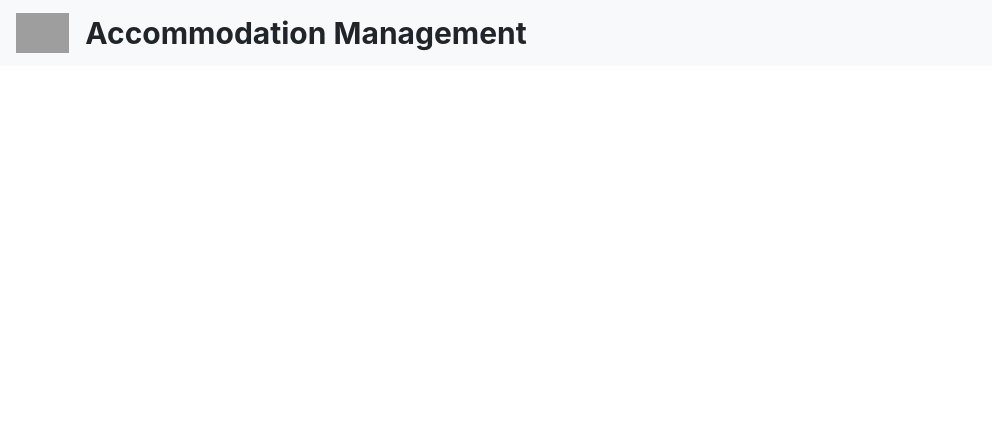
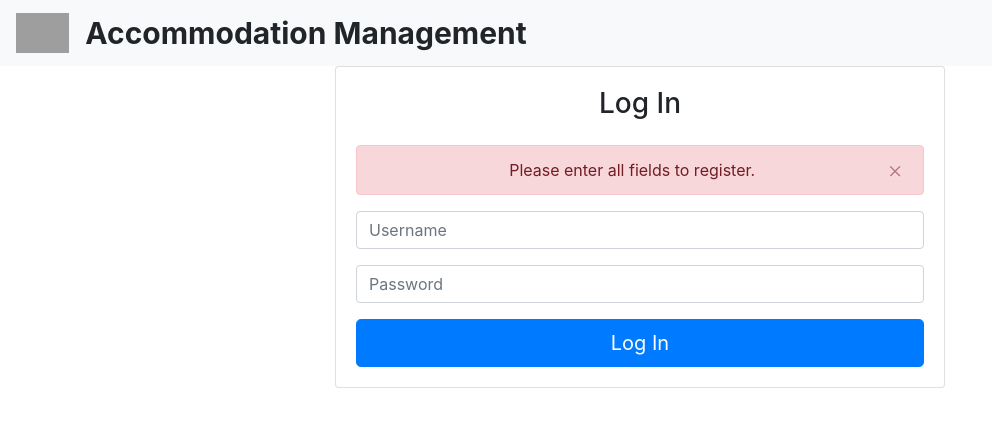
Before and after one commit to team3-apartments/ApartmentManager-Client, a React (Create React App) app: page / in a window 1280 px wide. Shown: the top 426 px of the page, without its empty margins (0-992 px from the left). Built offline with nearby package versions, Linux system fonts and the light colour scheme; grey boxes are pictures that could not be loaded.

Commit message:
implemented new log in

```diff
--- a/src/App.js
+++ b/src/App.js
@@ -4,6 +4,10 @@ import './App.css';
 import Navbar from './Components/Navbar';
 import { BrowserRouter, Route } from 'react-router-dom';
 import UpdateForm from './Components/UpdateForm';
+import DeleteForm from './Components/DeleteForm';
+import CreateForm from './Components/CreateForm';
+import Login from './Components/Login';
+
 
 
 class App extends Component {
@@ -12,7 +16,10 @@ class App extends Component {
       <BrowserRouter>
         <div className="App">
           <Navbar />
-          {/* <Route exact path="/" component={Home} /> */}
+          <Login />
+          {/* <Route exact path="/" component={CreateForm} /> */}
+          {/* <Route exact path="/" component={DeleteForm} /> */}
+          {/* <Route exact path="/" component={UpdateForm} /> */}
 
         </div>
       </BrowserRouter>
--- a/src/Components/Login.js
+++ b/src/Components/Login.js
@@ -46,22 +46,27 @@ class Login extends Component {
   render() {
     return (
       <div className="App">
-        <form class="form-signin" onSubmit={this.handleSubmit}>
-
-          <h1 class="h3 mb-3 font-weight-normal">{sessionStorage.getItem("logUser") === null ? "Please Sign In" : sessionStorage.getItem("logUser") + " is Logged in"}</h1>
-
-          <label for="username" class="sr-only">Username</label>
-          <div class="form-group">
-            <input onChange={this.handleChange} type="name" id="username" class="form-control" placeholder="Username" required="" autofocus="" />
+        <div className= "login-box">
+          <div>
+            <div className="col-md-6 mx-auto">
+              <div className="card card-body">
+                <h3 className="text-center mb-4">Log In</h3>
+                <div className="alert alert-danger">
+                  <a className="close font-weight-light" data-dismiss="alert">×</a>Please enter all fields to register.
+                </div>
+                <fieldset onSubmit={this.handleSubmit}>
+                  <div className="form-group has-error">
+                    <input className="form-control input-lg" onChange={this.handleUsername} placeholder="Username" name="username" type="text" />
+                  </div>
+                  <div className="form-group has-success">
+                    <input id="password" className="form-control input-lg" onChange={this.handlePassword} placeholder="Password" name="password" type="password" />
+                  </div>
+                  <input className="btn btn-lg btn-primary btn-block" onClick={this.handleSubmit} value="Log In" type="submit" />
+                </fieldset>
+              </div>
+            </div>
           </div>
-          <label for="inputPassword" class="sr-only">Password</label>
-          <div class="form-group">
-            <input onChange={this.handleChange} type="password" id="password" class="form-control" placeholder="Password" required="" />
-          </div>
-
-          <button class="btn btn-lg btn-primary btn-block" type="submit" onClick={this.handleSubmit}>Sign in</button>
-
-        </form>
+        </div>
       </div>
     );
   }
```
